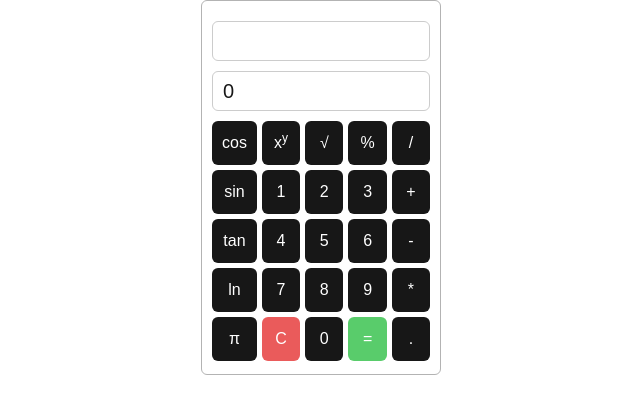
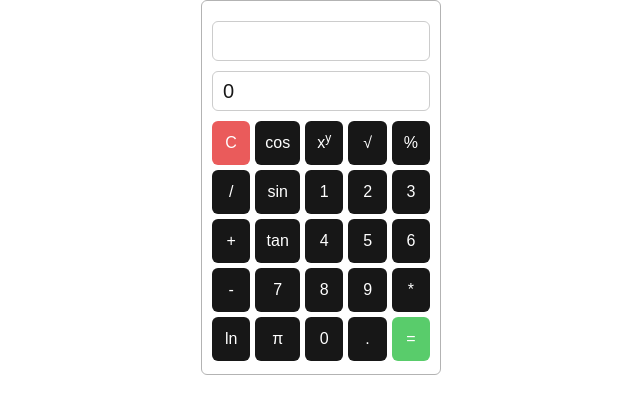
Before and after one commit to elliek17/react-calculator-component, a Next.js app: page / in a window 1280 px wide. Shown: the top 414 px of the page, without its empty margins (319-959 px from the left). Built offline with nearby package versions, Linux system fonts and the light colour scheme.

Commit message:
fixed buttons

```diff
--- a/src/components/advCalc.tsx
+++ b/src/components/advCalc.tsx
@@ -328,6 +328,7 @@ const Card = () => {
           <span className="result">{(isNaN(input))?"ERROR":input}</span>
         </div>
         <div className="buttons">
+            <button onClick={Reset} className="bg-red">C</button>
             <button onClick={Cos}>cos</button>
             <button onClick={Power}>x<sup>y</sup></button>
             <button onClick={Sqrt}>√</button>
@@ -343,16 +344,15 @@ const Card = () => {
             <button onClick={() => Add(5)}>5</button>
             <button onClick={() => Add(6)}>6</button>
             <button onClick={Minus}>-</button>
-            <button onClick={Ln}>ln</button>
             <button onClick={() => Add(7)}>7</button>
             <button onClick={() => Add(8)}>8</button>
             <button onClick={() => Add(9)}>9</button>
             <button onClick={Multiply}>*</button>
+            <button onClick={Ln}>ln</button>
             <button onClick={AddPi}>π</button>
-            <button onClick={Reset} className="bg-red">C</button>
             <button onClick={() => Add(0)}>0</button>
+            <button onClick={Decimal}>.</button>
             <button onClick={Result} className="bg-green">=</button>
-            <button onClick={Decimal}>.</button>
         </div>
       </div>
   )
```
